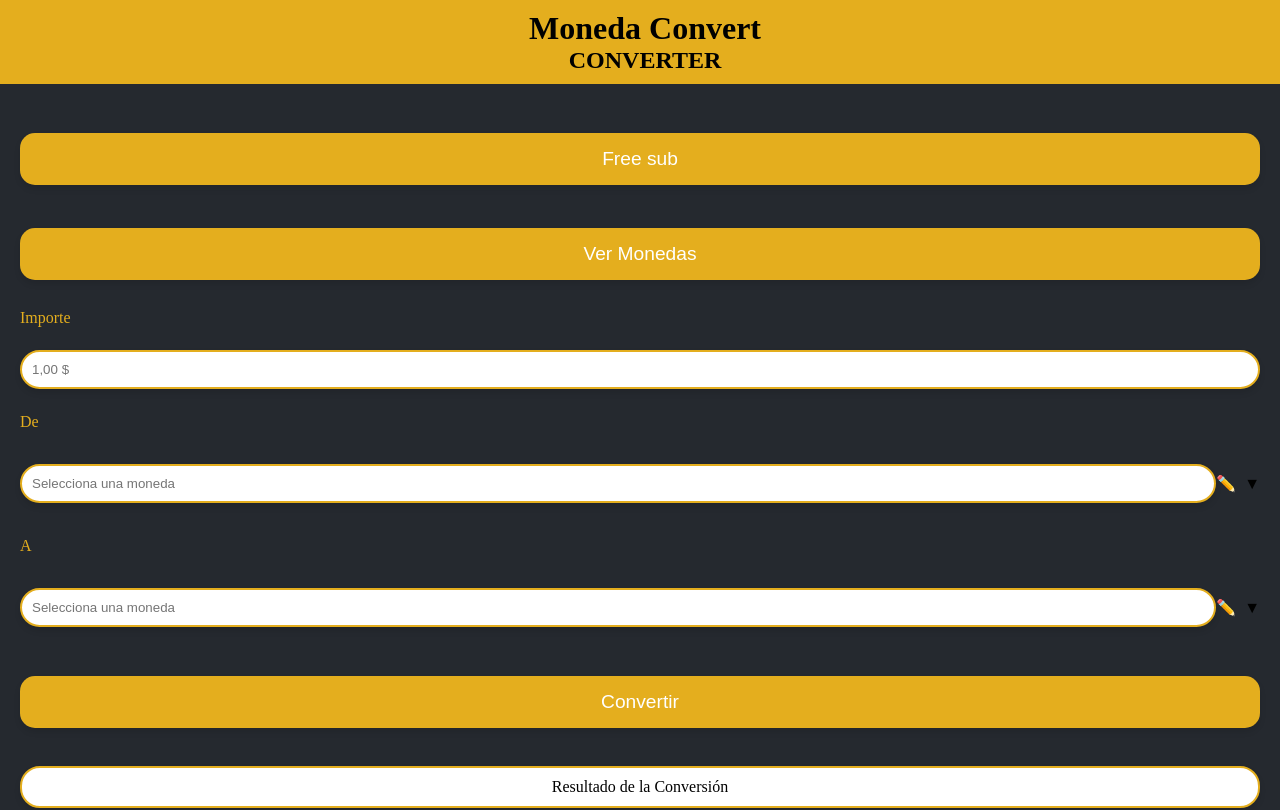
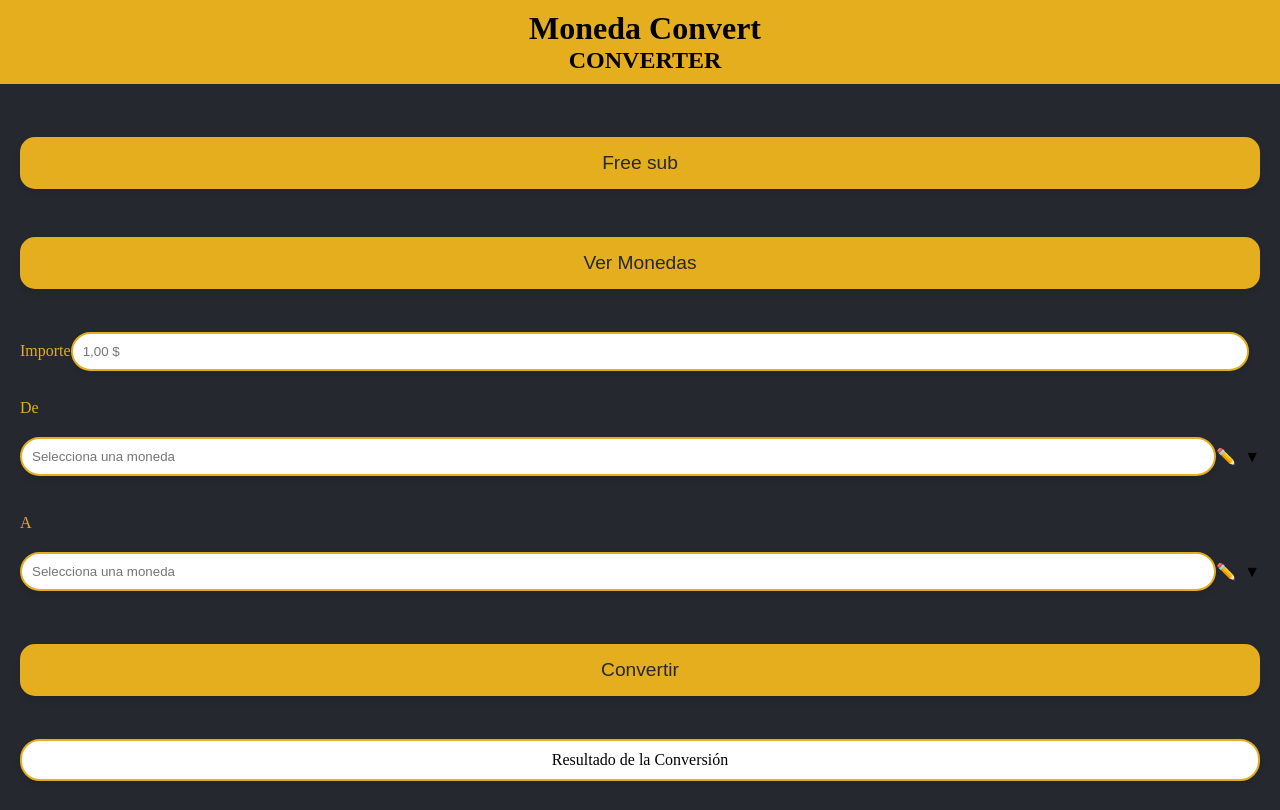
Before and after one commit to pedrovergaraa/MonedaConvert-Front, an Angular app: page /converter in a window 1280 px wide. Shown: the top 810 px of the page. Built offline with nearby package versions, Linux system fonts and the light colour scheme.

Commit message:
Detalles

```diff
--- a/src/app/app-routing.module.ts
+++ b/src/app/app-routing.module.ts
@@ -39,7 +39,7 @@ const routes: Routes = [
   },
   {
     path: "",
-    redirectTo: 'converter',
+    redirectTo: "converter",
     pathMatch: "full"
   },
   // {
--- a/src/app/pages/converter/converter.component.html
+++ b/src/app/pages/converter/converter.component.html
@@ -3,22 +3,24 @@
         <button class="sub-button">Free sub</button>
         <button class="view-coins-button">Ver Monedas</button>
 
+        <div class="input-container">
             <label for="amount">Importe</label>
             <input type="text" id="amount" placeholder="1,00 $" />
-
-        <!-- Input para la moneda "de" -->
+        </div>
+        <div class="input-container">
             <label for="from">De</label>
             <app-favorite-coin
                 [selectedCoin]="selectedFromCoin"
                 (coinSelected)="onFromCoinSelected($event)">
             </app-favorite-coin>
-
-        <!-- Input para la moneda "a" -->
+        </div>
+        <div class="input-container">
             <label for="to">A</label>
             <app-favorite-coin
                 [selectedCoin]="selectedToCoin"
                 (coinSelected)="onToCoinSelected($event)">
             </app-favorite-coin>
+        </div>
 
         <button class="convert-button" type="submit">Convertir</button>
         <p id="result">Resultado de la Conversión</p>
--- a/src/app/pages/converter/converter.component.scss
+++ b/src/app/pages/converter/converter.component.scss
@@ -33,7 +33,7 @@
     background-color: $primary-color;
     border: none;
     border-radius: 15px;
-    color: $text-color;
+    color: $background-color;
     cursor: pointer;
     margin: 15px 0;
     padding: 15px;
@@ -54,7 +54,7 @@ input[type="text"] {
     color: black;
     margin: 10px 0;
     padding: 10px;
-    width: 100%;
+    width: 95%;
     box-shadow: 0 4px 6px rgba(0, 0, 0, 0.1);
 }
 
```
Lines whose indentation alone changed are shown as unchanged.
